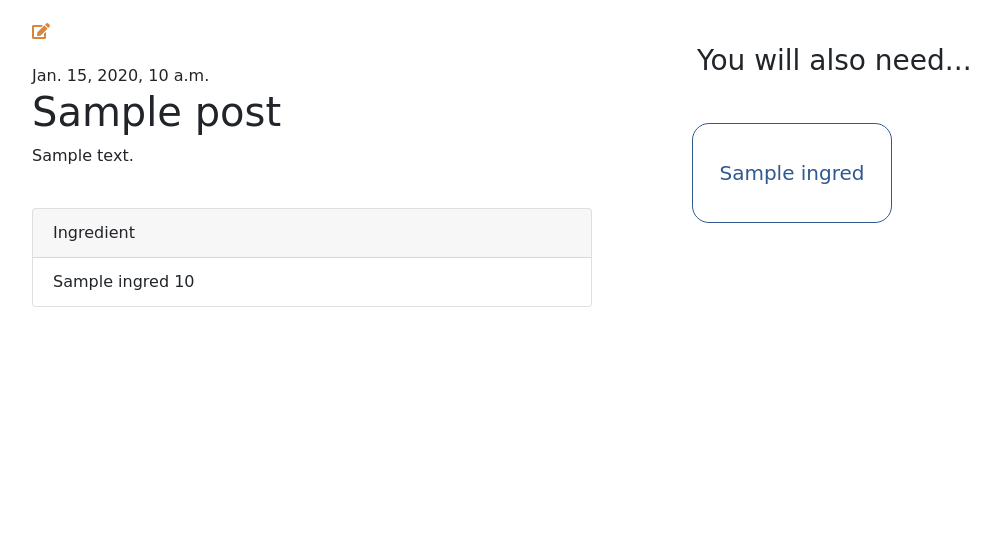
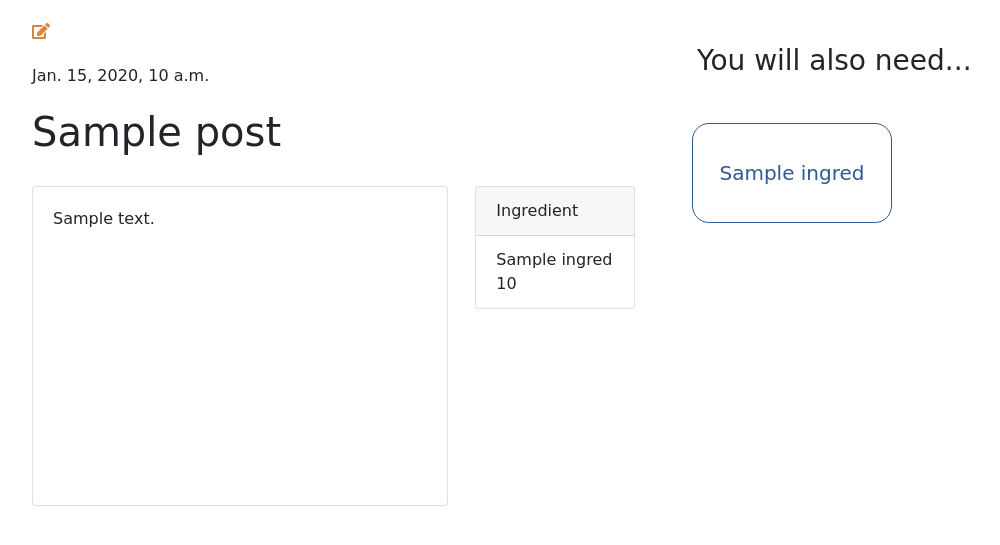
Before and after one commit to chihweil5/CSCI_5828_WebProject, a Django app: template templates/post_detail.html in a window 1280 px wide. Shown: the part 70-615 px from the top of the page, without its empty margins (53-1053 px from the left). Run offline with Django 3.2, Linux system fonts and the light colour scheme; the template is opened without the code that fills it: most values are stand-ins (such as "Sample title", 1, 10 or a date in 2020); parts of the project's set-up code (start-up, migrations or seed data) failed here and were passed over; some libraries are stand-ins or nearby versions.

Commit message:
small change

```diff
--- a/templates/post_detail.html
+++ b/templates/post_detail.html
@@ -8,14 +8,21 @@
     <div class="col-md-7">
         <div class="post">
             {% if post.post_time %}
-                <div class="date">
+                <div class="date" style="margin-bottom: 20px;">
                     {{ post.post_time }}
                 </div>
             {% endif %}
-            <h1>{{ post.title }}</h1>
-            <p>{{ post.content|linebreaksbr }}</p>
+            <h1 style="margin-bottom: 30px;">{{ post.title }}</h1>
+            <div class="row">
+                <div class="col-md-8">
+                    <div class="card" style="width: 26rem; height: 20rem;">
+                      <div class="card-body">
+                        {{ post.content|linebreaksbr }}
                       </div>
-        <div class="card" style="width: 35rem; margin-top: 40px;">
+                    </div>
+                </div>
+                <div class="col-md-1">
+                    <div class="card" style="width: 10rem;">
                       <div class="card-header">
                         Ingredient
                       </div>
@@ -24,6 +31,9 @@
                         <li class="list-group-item">{{ingred}} {{amount}}</li>
                         {% endfor %}
                       </ul>
+                    </div>
+                </div>
+            </div>
         </div>
     </div>
 
```
Also changed, not shown: templates/post_detail_without_edit.html (+15 -5 lines). Lines whose indentation alone changed are shown as unchanged.
